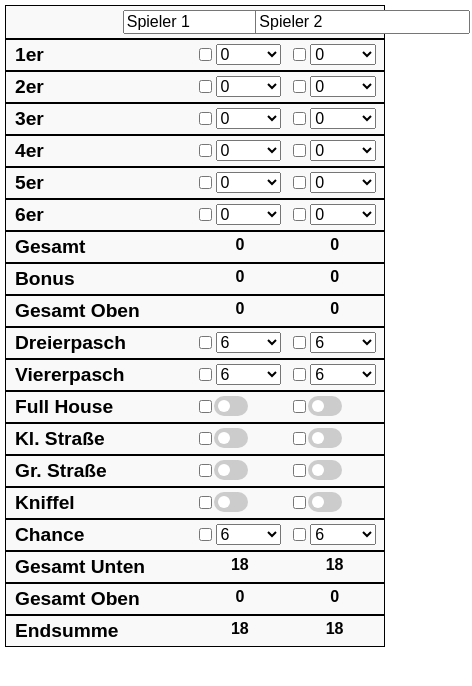
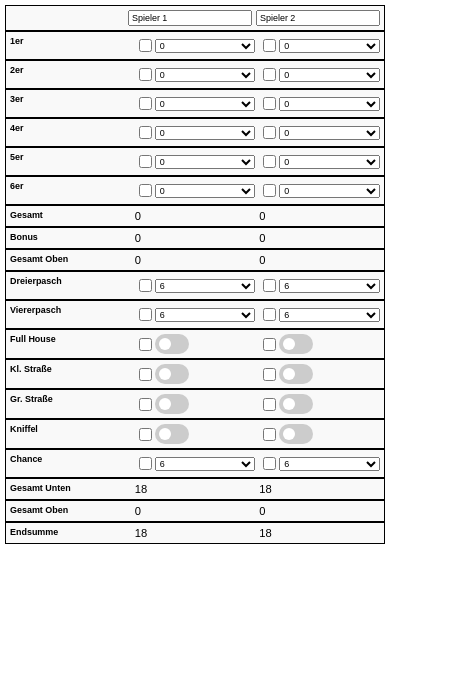
Before and after one commit to julianGGGG/kniffel2, a plain HTML site: page index.html in a window 390 px wide. Shown: the whole page, 472 px wide, since content can reach past the window. Drawn offline with Linux system fonts and the light colour scheme.

Commit message:
Update index.html

```diff
--- a/index.html
+++ b/index.html
@@ -14,26 +14,22 @@
         table {
             width: 100%;
             border-collapse: collapse;
-            font-size: 1em;
+            font-size: 0.7em;
         }
         th, td {
             border: 1px solid #000;
             text-align: center;
             padding: 2px;
             width: 33.33%;
-            vertical-align: middle;
-            font-weight: bold;
         }
         .category {
             text-align: left;
-            font-size: 1.2em;
+            font-size: 0.8em;
             text-transform: capitalize;
-            padding-left: 5px;
         }
         input[type=number], select, input[type=text], input[type=checkbox] {
             box-sizing: border-box;
-            font-size: 1em;
-            margin: 0 2px;
+            font-size: 0.8em;
         }
         .switch {
             position: relative;
@@ -101,7 +97,7 @@
                 text-align: left;
             }
             .category {
-                flex: 2;
+                flex: 1;
                 font-weight: bold;
             }
             .checkbox-wrapper {
@@ -112,19 +108,8 @@
             select, input[type=number] {
                 flex: 1;
             }
-            td span {
-                text-align: center;
-                display: block;
-                width: 100%;
-                font-weight: bold;
-            }
-            td {
-                margin: 0 2px;
-            }
         }
     </style>
-    <link rel="apple-touch-icon" href="icon.png">
-    <link rel="manifest" href="manifest.json">
 </head>
 <body>
     <table>
@@ -760,17 +745,6 @@
             // Recalculate totals on input change
             document.addEventListener('input', calculateTotals);
         });
-
-        // Add service worker for PWA
-        if ('serviceWorker' in navigator) {
-            navigator.serviceWorker.register('/service-worker.js')
-                .then(function(registration) {
-                    console.log('ServiceWorker registration successful with scope: ', registration.scope);
-                })
-                .catch(function(error) {
-                    console.log('ServiceWorker registration failed: ', error);
-                });
-        }
     </script>
 </body>
 </html>
```
